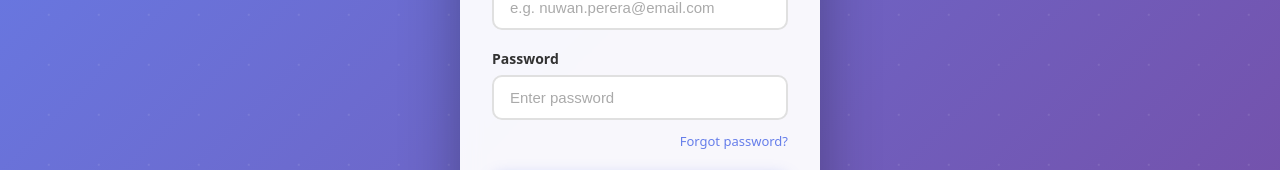
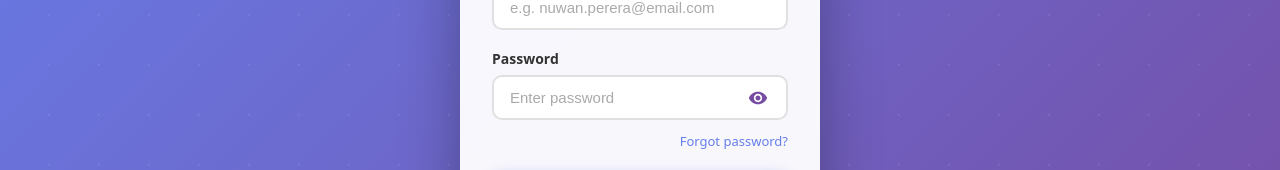
Before and after one commit to Sanjana325/indoor-sports-complex-management-system, a React (Vite) app in the folder frontend/: page / in a window 1280 px wide. Shown: the part 324-494 px from the top of the page. Built offline with nearby package versions, Linux system fonts and the light colour scheme; no server answers.

Commit message:
implemented the password visibility toggle on the login page

```diff
--- a/frontend/src/pages/Login.jsx
+++ b/frontend/src/pages/Login.jsx
@@ -1,5 +1,6 @@
 import { useMemo, useState } from "react";
 import { Link, useNavigate } from "react-router-dom";
+import { Visibility, VisibilityOff } from "@mui/icons-material";
 import "../styles/Login.css";
 
 const API_BASE = import.meta.env.VITE_API_BASE_URL || "http://localhost:5000";
@@ -38,6 +39,7 @@ export default function Login() {
 
   const [email, setEmail] = useState("");
   const [password, setPassword] = useState("");
+  const [showPassword, setShowPassword] = useState(false);
 
   const [fieldErrors, setFieldErrors] = useState({});
 
@@ -136,13 +138,24 @@ export default function Login() {
         {fieldErrorText("email") ? <div className="login-error-inline">{fieldErrorText("email")}</div> : null}
 
         <label>Password</label>
+        <div className="password-input-wrapper">
           <input
-          type="password"
+            type={showPassword ? "text" : "password"}
             placeholder="Enter password"
             value={password}
             onChange={(e) => setPassword(e.target.value)}
             required
+            className="password-input"
           />
+          <button
+            type="button"
+            className="password-toggle-btn"
+            onClick={() => setShowPassword(!showPassword)}
+            aria-label={showPassword ? "Hide password" : "Show password"}
+          >
+            {showPassword ? <VisibilityOff sx={{ fontSize: 20 }} /> : <Visibility sx={{ fontSize: 20 }} />}
+          </button>
+        </div>
         {fieldErrorText("password") ? <div className="login-error-inline">{fieldErrorText("password")}</div> : null}
 
         <div className="forgot-password-container">
--- a/frontend/src/styles/Login.css
+++ b/frontend/src/styles/Login.css
@@ -232,3 +232,42 @@
   color: #d32f2f;
   font-weight: 500;
 }
+
+/* Password Toggle Wrapper */
+.password-input-wrapper {
+  width: 100%;
+  position: relative;
+  margin-bottom: 18px;
+}
+
+.password-input-wrapper input {
+  margin-bottom: 0 !important;
+  padding-right: 48px !important; /* Make room for the eye icon */
+}
+
+.password-toggle-btn {
+  position: absolute;
+  right: 12px;
+  top: 50%;
+  transform: translateY(-50%);
+  background: none;
+  border: none;
+  padding: 8px;
+  cursor: pointer;
+  display: flex;
+  align-items: center;
+  justify-content: center;
+  color: #764ba2;
+  transition: all 0.2s ease;
+  border-radius: 50%;
+  z-index: 2;
+}
+
+.password-toggle-btn:hover {
+  background: rgba(102, 126, 234, 0.1);
+  color: #667eea;
+}
+
+.password-toggle-btn:focus {
+  outline: none;
+}
```
Lines whose indentation alone changed are shown as unchanged.
